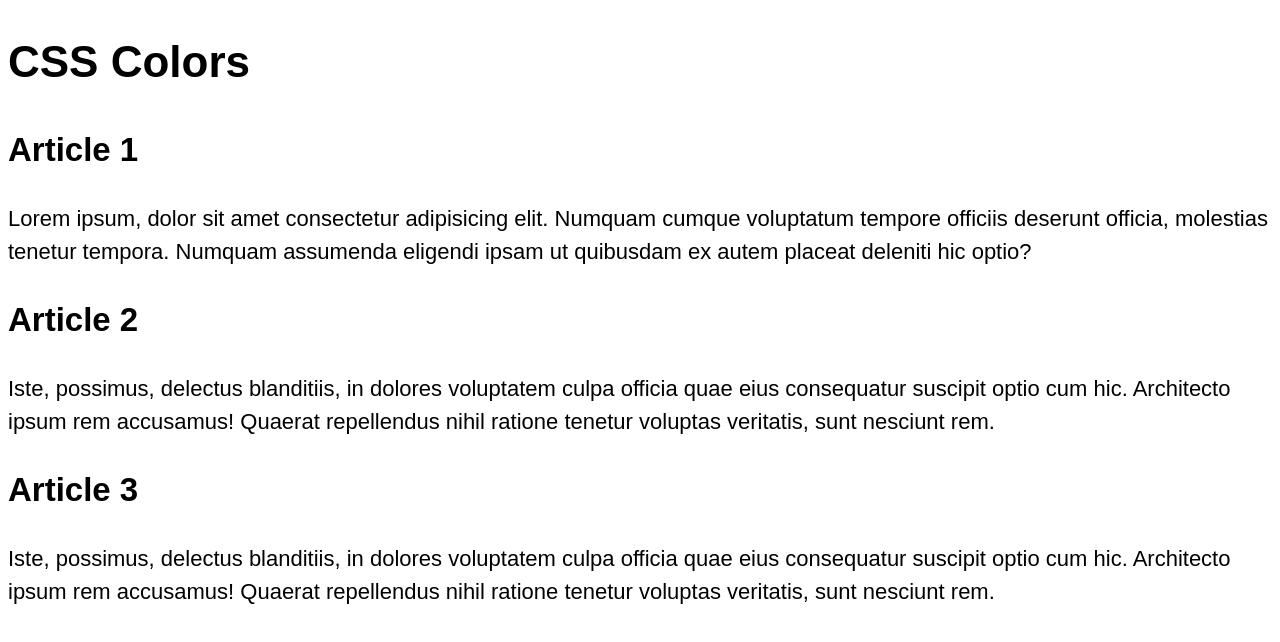
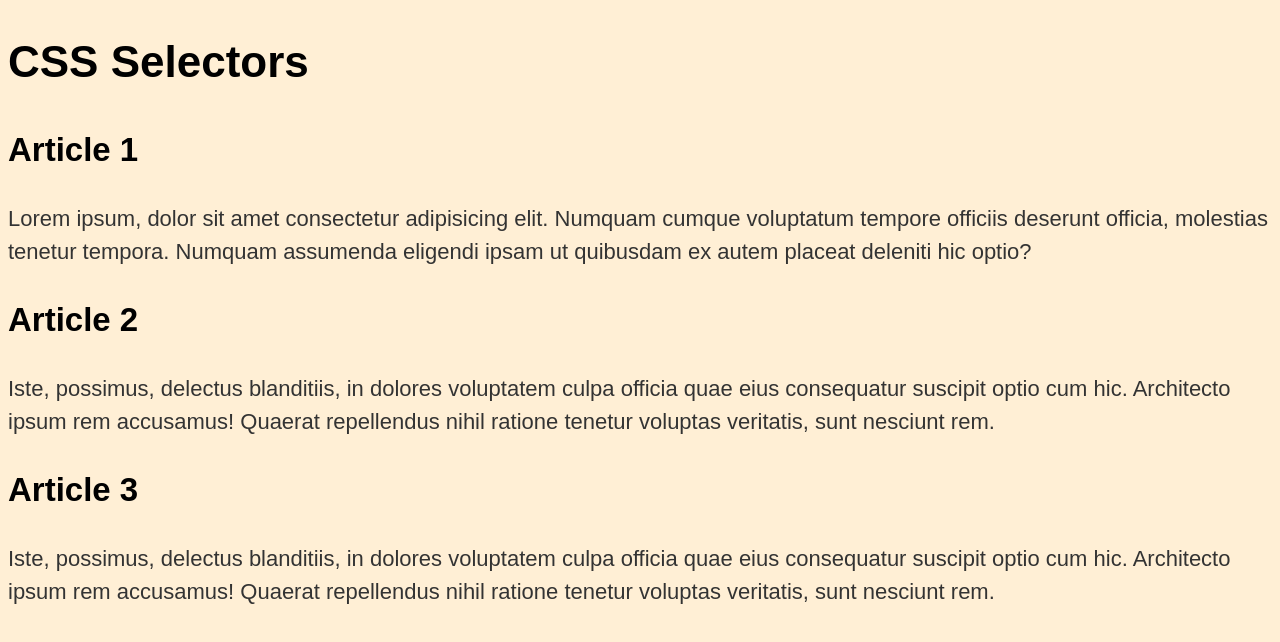
Before and after one commit to davidriggins/CSS-Course, a plain HTML site: page 01_Lesson/index02.html in a window 1280 px wide. Drawn offline with Linux system fonts and the light colour scheme.

Commit message:
Lesson 3 End: Colors.

```diff
--- a/01_Lesson/css/style.css
+++ b/01_Lesson/css/style.css
@@ -1,55 +1,15 @@
-/* This is the universal selector. It selects everything
-* {
-    font-family: monospace;
-}
-*/
-
-html {
+body {
     font-size: 22px;
+    font-family: Arial, Helvetica, sans-serif;
+    line-height: 1.5;
+    background: #ffefd5;
+    color: rgb(0, 0, 0); /* rgb */
 }
 
-body {
+p {
+    color: rgba(0, 0, 0, 0.5); /* alpha between 0 and 1 */
 }
 
-main {
-    font-family: monospace;
+p {
+    color: #333;
 }
-
-/* grouping selectors e.g apply to h1 and h2*/
-h1,
-h2 {
-    color: blue;
-}
-
-/* class selector: it has more specificity than an element selector */
-.gray {
-    color: gray;
-}
-
-/* element selector */
-p {
-    color: purple;
-}
-
-/* last definition is applied */
-p {
-    color: red;
-}
-
-/* applies to a span nested inside a paragraph
-however, it is encouraged to use a class for this
-instead
-p span {
-    text-transform: uppercase;
-    background-color: gold;
-}
-*/
-.highlight {
-    text-transform: uppercase;
-    background-color: gold;
-}
-
-/* id selector */
-#second {
-    font-style: italic;
-}
--- /dev/null
+++ b/01_Lesson/css/style02.css
@@ -0,0 +1,55 @@
+/* This is the universal selector. It selects everything
+* {
+    font-family: monospace;
+}
+*/
+
+html {
+    font-size: 22px;
+}
+
+body {
+}
+
+main {
+    font-family: monospace;
+}
+
+/* grouping selectors e.g apply to h1 and h2*/
+h1,
+h2 {
+    color: blue;
+}
+
+/* class selector: it has more specificity than an element selector */
+.gray {
+    color: gray;
+}
+
+/* element selector */
+p {
+    color: purple;
+}
+
+/* last definition is applied */
+p {
+    color: red;
+}
+
+/* applies to a span nested inside a paragraph
+however, it is encouraged to use a class for this
+instead
+p span {
+    text-transform: uppercase;
+    background-color: gold;
+}
+*/
+.highlight {
+    text-transform: uppercase;
+    background-color: gold;
+}
+
+/* id selector */
+#second {
+    font-style: italic;
+}
--- a/css_course-main/03_lesson_starter/index.html
+++ b/01_Lesson/index02.html
@@ -5,19 +5,18 @@
     <meta charset="UTF-8">
     <meta http-equiv="X-UA-Compatible" content="IE=edge">
     <meta name="viewport" content="width=device-width, initial-scale=1.0">
-    <title>Document</title>
+    <title>CSS Selectors</title>
     <link rel="stylesheet" href="css/style.css">
 </head>
 
 <body>
     <header>
-        <h1>CSS Colors</h1>
+        <h1>CSS Selectors</h1>
     </header>
     <main>
         <article>
             <h2>Article 1</h2>
-            <p class="one">Lorem ipsum, dolor sit amet consectetur adipisicing elit. Numquam cumque voluptatum tempore
-                officiis
+            <p>Lorem ipsum, dolor sit amet consectetur adipisicing elit. Numquam cumque voluptatum tempore officiis
                 deserunt
                 officia, molestias tenetur tempora. Numquam assumenda eligendi ipsam ut quibusdam ex autem placeat
                 deleniti
@@ -25,21 +24,23 @@
         </article>
         <article>
             <h2>Article 2</h2>
-            <p class="two">Iste, possimus, delectus blanditiis, in dolores voluptatem culpa officia quae
+            <p id="second" class="gray">Iste, possimus, delectus blanditiis, in dolores voluptatem culpa officia quae
                 eius
                 consequatur
                 suscipit optio
-                cum hic. Architecto ipsum rem accusamus! Quaerat repellendus <span>nihil</span> ratione tenetur voluptas
+                cum hic. Architecto ipsum rem accusamus! Quaerat repellendus <span class="highlight">nihil</span>
+                ratione tenetur voluptas
                 veritatis,
                 sunt
                 nesciunt rem.</p>
         </article>
         <article>
             <h2>Article 3</h2>
-            <p class="three">Iste, possimus, delectus blanditiis, in dolores voluptatem culpa officia quae eius
+            <p class="gray">Iste, possimus, delectus blanditiis, in dolores voluptatem culpa officia quae eius
                 consequatur
                 suscipit optio
-                cum hic. Architecto <span>ipsum</span> rem accusamus! Quaerat repellendus nihil ratione tenetur voluptas
+                cum hic. Architecto <span class="highlight">ipsum</span> rem accusamus! Quaerat repellendus nihil
+                ratione tenetur voluptas
                 veritatis,
                 sunt
                 nesciunt rem.</p>
```
